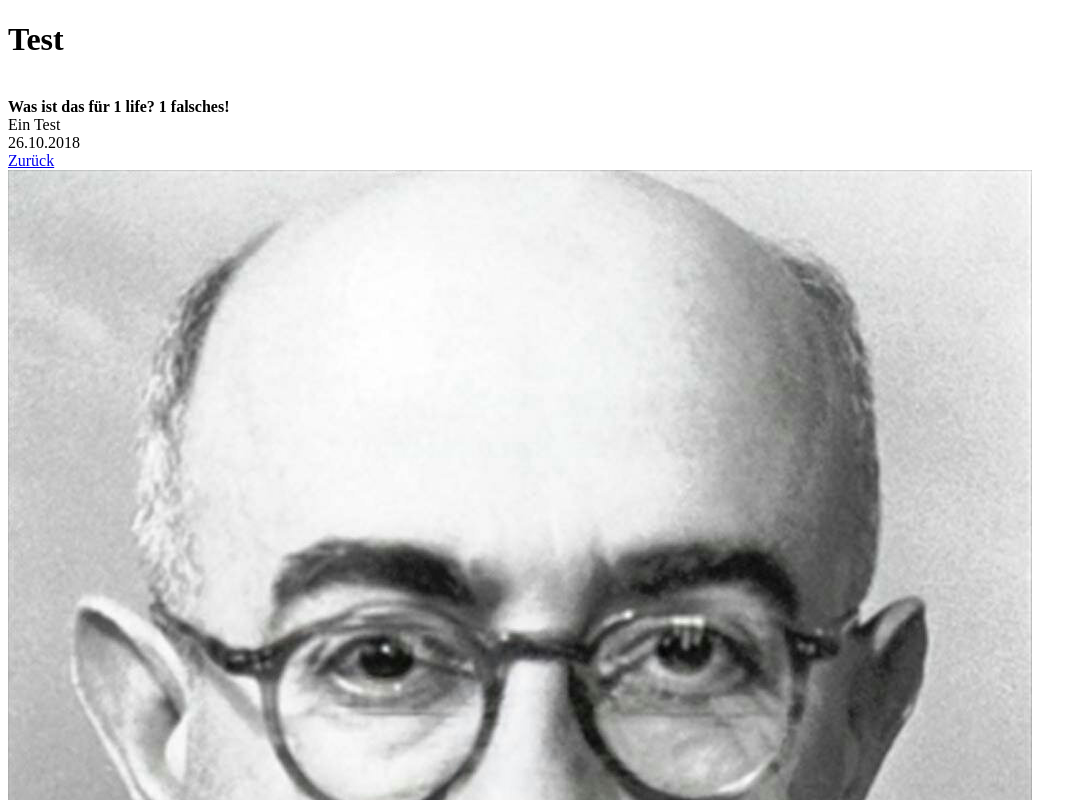
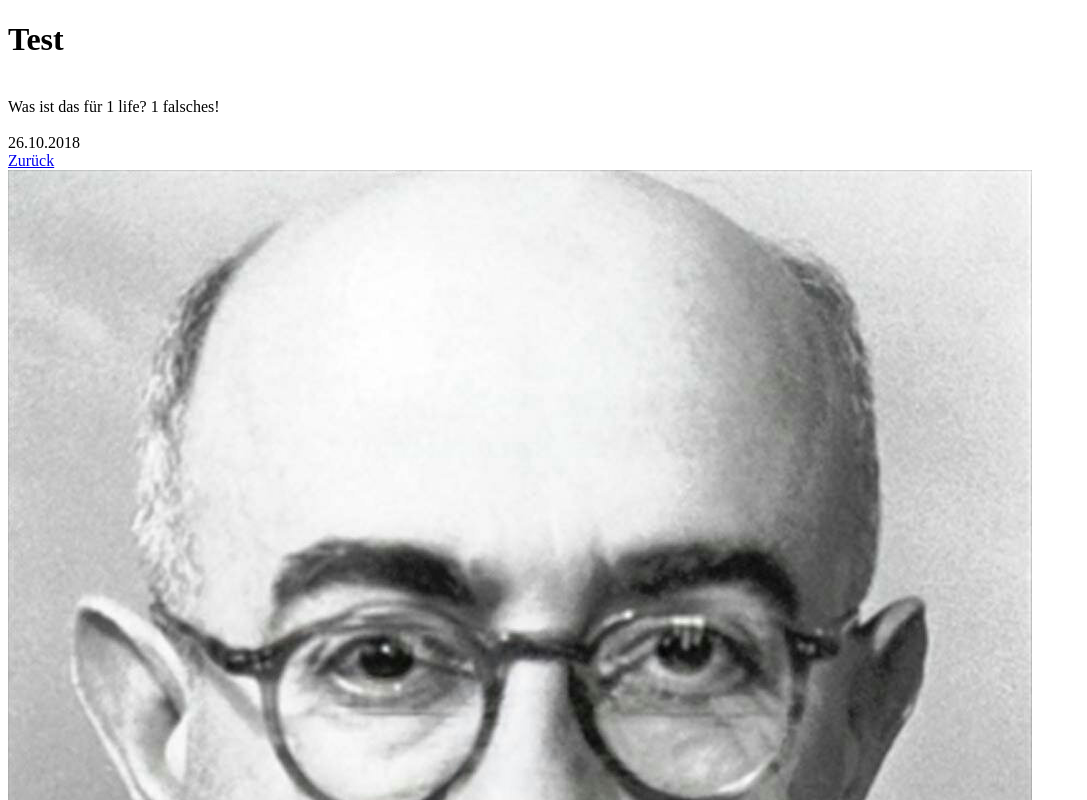
Before and after one commit to Baum-garten/Baum-garten, a plain HTML site: page test.html in a window 1280 px wide. Shown: the top 800 px of the page, without its empty margins (0-1087 px from the left). Drawn offline with Linux system fonts and the light colour scheme.

Commit message:
Update test.html

```diff
--- a/test.html
+++ b/test.html
@@ -4,9 +4,8 @@
 <h1>Test</h1>
 <p>
  <br>
- <b> <blink> Was ist das für 1 life? 1 falsches! </blink></b>
+<blink> Was ist das für 1 life? 1 falsches! </blink>
 <br>
-Ein Test
 <br> 26.10.2018
  <br>  <a href=index.html>Zurück</a>
 <br>
```
